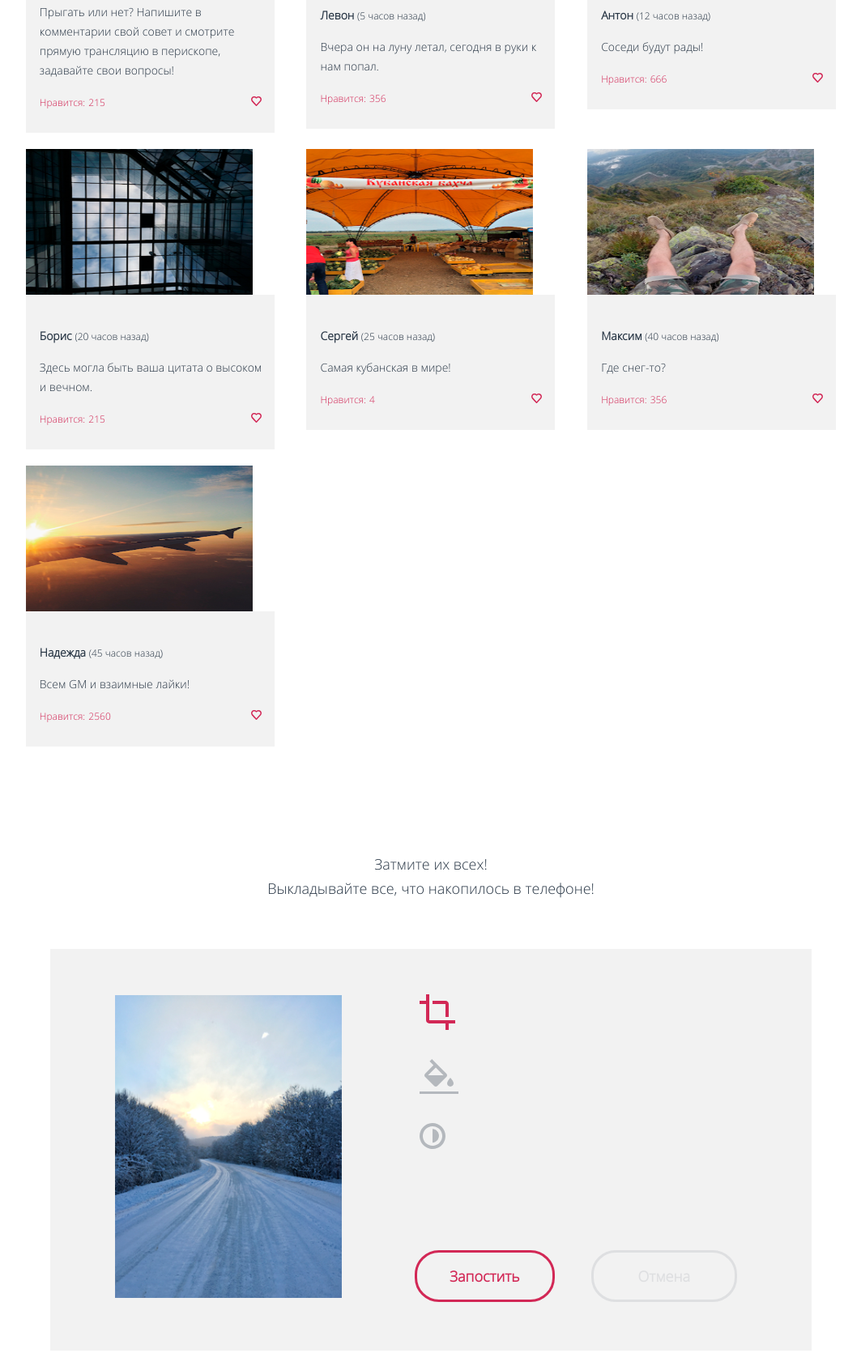
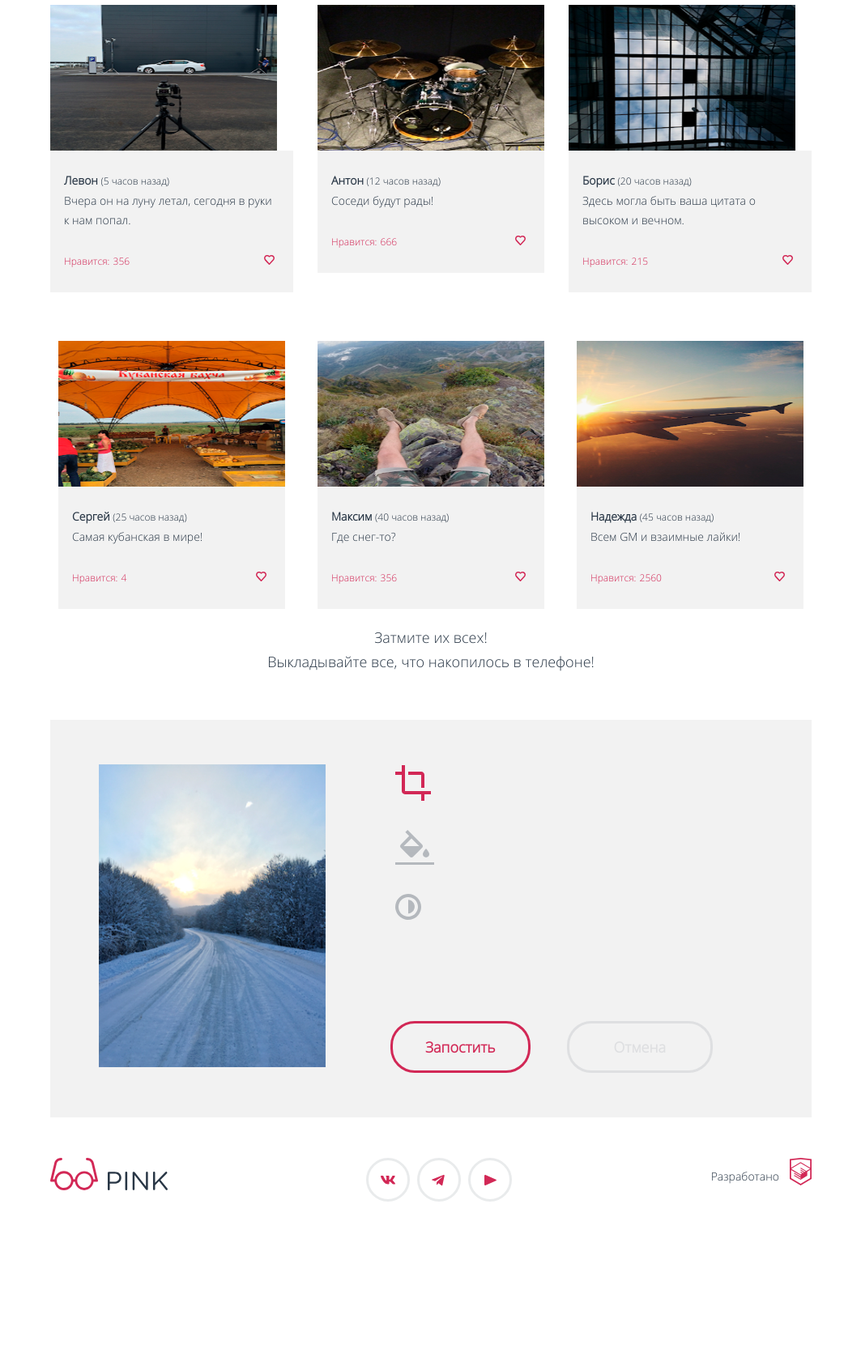
Before and after one commit to htmlacademy-adaptive/1792577-pink-25, a website: page source/catalog.html in a window 1280 px wide. Shown: the part 1489-3160 px from the top of the page at 81% size, without its empty margins (108-1171 px from the left). After the commit the page ends 3011 px from the top, so only its background shows below. Drawn offline with nearby package versions, Linux system fonts and the light colour scheme; files that its build step writes are made by us from their sources.

Commit message:
Исправляет ошибки

```diff
--- a/source/catalog.html
+++ b/source/catalog.html
@@ -60,11 +60,13 @@
       <div class="photo-card photo-card-index">
         <img class="photo-card__photo photo-day" src="img/bridge.png" alt="Мост" width="320" height="137">
         <div class="photo-card__backgraund">
+          <div class="photo-card__backgraund-text-foto-day">
             <p class="photo-card__title">Анна
               <span class="photo-card__desc">(5 часов назад)</span>
             </p>
             <p class="photo-card__text">Прыгать или нет? Напишите в комментарии свой совет и
               смотрите прямую трансляцию в перископе, задавайте свои вопросы!</p>
+          </div>
           <div class="photo-card__like button-like">
             <button class="photo-card__like-button button-heart" type="button">
               <svg width="13" height="12" viewBox="0 0 13 12" fill="none" xmlns="http://www.w3.org/2000/svg">
@@ -80,13 +82,16 @@
           </div>
         </div>
       </div>
+      <div class="photo-card__container">
         <div class="photo-card">
           <img class="photo-card__photo" src="img/white-car.png" alt="Белая машина" width="280" height="180">
           <div class="photo-card__backgraund">
+            <div class="photo-card__backgraund-text">
               <p class="photo-card__title">Левон
                 <span class="photo-card__desc">(5 часов назад)</span>
               </p>
               <p class="photo-card__text">Вчера он на луну летал, сегодня в руки к нам попал.</p>
+            </div>
             <div class="photo-card__like button-like">
               <button class="photo-card__like-button button-heart" type="button">
                 <svg width="13" height="12" viewBox="0 0 13 12" fill="none" xmlns="http://www.w3.org/2000/svg">
@@ -105,10 +110,12 @@
         <div class="photo-card">
           <img class="photo-card__photo" src="img/drums.png" alt="Барабаны" width="280" height="180">
           <div class="photo-card__backgraund">
+            <div class="photo-card__backgraund-text">
               <p class="photo-card__title">Антон
                 <span class="photo-card__desc">(12 часов назад)</span>
               </p>
               <p class="photo-card__text">Соседи будут рады!</p>
+            </div>
             <div class="photo-card__like">
               <button class="photo-card__like-button button-heart" type="button">
                 <svg width="13" height="12" viewBox="0 0 13 12" fill="none" xmlns="http://www.w3.org/2000/svg">
@@ -127,10 +134,12 @@
         <div class="photo-card">
           <img class="photo-card__photo" src="img/windows.png" alt="Окна" width="280" height="180">
           <div class="photo-card__backgraund">
+            <div class="photo-card__backgraund-text">
               <p class="photo-card__title">Борис
                 <span class="photo-card__desc">(20 часов назад)</span>
               </p>
               <p class="photo-card__text">Здесь могла быть ваша цитата о высоком и вечном.</p>
+            </div>
             <div class="photo-card__like">
               <button class="photo-card__like-button button-heart" type="button">
                 <svg width="13" height="12" viewBox="0 0 13 12" fill="none" xmlns="http://www.w3.org/2000/svg">
@@ -149,10 +158,12 @@
         <div class="photo-card">
           <img class="photo-card__photo" src="img/market.png" alt="Кубанская бахча" width="280" height="180">
           <div class="photo-card__backgraund">
+            <div class="photo-card__backgraund-text">
               <p class="photo-card__title">Сергей
                 <span class="photo-card__desc">(25 часов назад)</span>
               </p>
               <p class="photo-card__text">Самая кубанская в мире!</p>
+            </div>
             <div class="photo-card__like">
               <button class="photo-card__like-button button-heart" type="button">
                 <svg width="13" height="12" viewBox="0 0 13 12" fill="none" xmlns="http://www.w3.org/2000/svg">
@@ -171,10 +182,12 @@
         <div class="photo-card">
           <img class="photo-card__photo" src="img/mountains.png" alt="Горный пейзаж" width="280" height="180">
           <div class="photo-card__backgraund">
+            <div class="photo-card__backgraund-text">
               <p class="photo-card__title">Максим
                 <span class="photo-card__desc">(40 часов назад)</span>
               </p>
               <p class="photo-card__text">Где снег-то?</p>
+            </div>
             <div class="photo-card__like">
               <button class="photo-card__like-button button-heart" type="button">
                 <svg width="13" height="12" viewBox="0 0 13 12" fill="none" xmlns="http://www.w3.org/2000/svg">
@@ -193,10 +206,12 @@
         <div class="photo-card">
           <img class="photo-card__photo" src="img/plane.png" alt="Крыло самолета" width="280" height="180">
           <div class="photo-card__backgraund">
+            <div class="photo-card__backgraund-text">
               <p class="photo-card__title">Надежда
                 <span class="photo-card__desc">(45 часов назад)</span>
               </p>
               <p class="photo-card__text">Всем GM и взаимные лайки!</p>
+            </div>
             <div class="photo-card__like">
               <button class="photo-card__like-button button-heart" type="button">
                 <svg width="13" height="12" viewBox="0 0 13 12" fill="none" xmlns="http://www.w3.org/2000/svg">
@@ -212,13 +227,14 @@
             </div>
           </div>
         </div>
+      </div>
     </section>
     <form class="form-photo" action="https://echo.htmlacademy.ru" method="get">
       <p class="form-photo__slogan">Затмите их всех!<br> Выкладывайте все, что накопилось в телефоне!</p>
       <div class="upload">
         <div class="upload__wrapper-container">
           <img class="upload-image" src="img/winter.png" alt="Зимний лес" width="280" height="374">
-        <div class="upload__wrapper">
+          <div class="upload__wrapper-buttons">
             <ul class="upload__edit upload__edit-list">
               <li class="upload__edit-crop upload__edit-item">
                 <button class="upload-button upload__edit-icon upload__edit-icon--curret">
--- a/source/less/footer.less
+++ b/source/less/footer.less
@@ -61,7 +61,7 @@
 @media (min-width: @desktop-width) {
   .footer__wrapper {
     display: flex;
-    width: 960px;
+    width: 940px;
     margin: auto;
     justify-content: space-between;
   }
--- a/source/less/form-photo.less
+++ b/source/less/form-photo.less
@@ -10,7 +10,7 @@
 }
 
 .upload {
-  min-width: 320px;
+  width: 320px;
 }
 
 .upload__wrapper-container {
@@ -49,7 +49,18 @@
 
 @media (min-width: @tablet-width) {
   .upload {
-    min-width: 660px;
+    width: 660px;
+    background-color: #f2f2f2;
+    margin-left: auto;
+    margin-right: auto;
+  }
+
+  .upload-image {
+    margin: 55px auto;
+  }
+
+  .upload__wrapper-buttons {
+    margin: 55px auto;
   }
 
   .form-photo__slogan {
@@ -80,6 +91,7 @@
     align-items: baseline;
     justify-content: space-between;
     padding: 0;
+    margin: 0;
   }
 
   .button-upload-reset {
@@ -88,32 +100,37 @@
 }
 
 @media (min-width: @desktop-width) {
+  .form-photo {
+    width: 940px;
+    margin-left: auto;
+    margin-right: auto;
+    margin-bottom: 50px;
+  }
+
+  .upload {
+    width: 940px;
+    background-color: #f2f2f2;
+    margin-left: auto;
+    margin-right: auto;
+  }
+
   .upload__wrapper-container {
     display: grid;
     width: 940px;
-    grid-template-columns: 1fr 2fr;
-    gap: 90px;
-    margin-top: 60px;
-    margin-bottom: 60px;
+    grid-template-columns: 400px 1fr;
     margin-left: auto;
     margin-right: auto;
     align-items: flex-start;
   }
 
-  .upload__wrapper {
+  .upload__wrapper-buttons {
     display: flex;
     flex-direction: column;
     justify-content: space-between;
-    margin-right: 80px;
-  }
-
-  .upload-image {
-    margin: 57px 0 57px 80px;
+    margin-left: 0;
   }
 
   .upload__edit {
-    margin-top: 55px;
-    margin-right: 60px;
     margin-bottom: 90px;
   }
 
@@ -125,8 +142,7 @@
     display: flex;
     flex-direction: row;
     align-items: baseline;
-    margin-top: auto;
-    margin-left: 0;
+    margin: 0;
   }
 
   .range {
@@ -135,6 +151,7 @@
 
   .button-upload-submit {
     padding: 20px 40px;
+    margin: 0;
     margin-right: 45px;
   }
 
--- a/source/less/form.less
+++ b/source/less/form.less
@@ -239,7 +239,7 @@
     justify-content: space-between;
     order: 6;
     width: 616px;
-    margin: 0 22px 70px;
+    margin: 0 auto 70px;
   }
 
   .form__rules {
--- a/source/less/main.less
+++ b/source/less/main.less
@@ -41,8 +41,8 @@
     font-size: 18px;
     line-height: 30px;
     text-align: center;
-    width: 490px;
-    margin: 85px 100px 85px;
+    width: 660px;
+    margin: 85px auto;
   }
 }
 
@@ -59,7 +59,7 @@
     font-size: 18px;
     line-height: 30px;
     text-align: center;
-    width: 756px;
-    margin: 100px 222px 90px;
+    width: 940px;
+    margin: 100px auto;
   }
 }
--- a/source/less/photo-card.less
+++ b/source/less/photo-card.less
@@ -1,24 +1,35 @@
-.photo-card {
-  display: flex;
-  flex-direction: column;
-  margin: 0;
-  color: #283645;
-  line-height: 24px;
+.photo-card__container {
+  width: 280px;
   margin-left: auto;
   margin-right: auto;
 }
 
+.photo-card {
+  display: flex;
+  flex-direction: column;
+  color: #283645;
+  line-height: 24px;
+  margin: 20px auto;
+  min-width: 280px;
+}
+
 .photo-card__backgraund {
   background-color: #f2f2f2;
-  width: 280px;
-  margin-right: auto;
-  margin-left: auto;
-  padding: 25px 10px 25px 17px;
+  padding: 0;
+}
+
+.photo-card__backgraund-text {
+  margin: 25px 17px;
+}
+
+.photo-card__backgraund-text-foto-day {
+  margin: 25px 17px 25px 10px;
 }
 
 .photo-card__title {
   font-weight: 700;
   font-size: 14px;
+  margin: 0;
 }
 
 .photo-card__desc {
@@ -29,6 +40,7 @@
 .photo-card__text {
   font-weight: 400;
   font-size: 14px;
+  margin: 0;
 }
 
 .photo-card__like {
@@ -36,6 +48,7 @@
   flex-wrap: wrap;
   min-width: 100px;
   justify-content: flex-start;
+  margin: 0 17px 26px 17px;
 }
 
 .photo-card__like-counter,
@@ -45,11 +58,28 @@
 }
 
 @media (min-width: @tablet-width) {
-  .main__catalog-photos {
+  .photo-card-index {
+    width: 640px;
+    margin-left: auto;
+    margin-right: auto;
+    grid-column: 1/3;
+  }
+
+  .photo-card__container {
     display: grid;
     gap: 20px;
     grid-template-columns: 1fr 1fr;
-    margin: 20px;
+    width: 620px;
+  }
+
+  .photo__card {
+    display: flex;
+    flex-direction: column;
+    width: 300px;
+  }
+
+  .photo-card__backgraund-text {
+    margin: 25px 17px;
   }
 
   .photo-card__like {
@@ -59,21 +89,22 @@
   .photo-card__like-button {
     order: 2;
   }
-
-  .photo-card-index {
-    grid-column: 1/3;
-  }
 }
 
 @media (min-width: @desktop-width) {
-  .main__catalog-photos {
+  .photo-card-index {
+    width: 940px;
+    margin-left: auto;
+    margin-right: auto;
+    grid-column: 1/4;
+  }
+
+  .photo-card__container {
     display: grid;
     gap: 20px;
     grid-template-columns: 1fr 1fr 1fr;
-    margin: 130px;
-  }
-
-  .photo-card-index {
-    grid-column: 1/4;
+    width: 940px;
+    margin-left: auto;
+    margin-right: auto;
   }
 }
```
Lines whose indentation alone changed are shown as unchanged.
